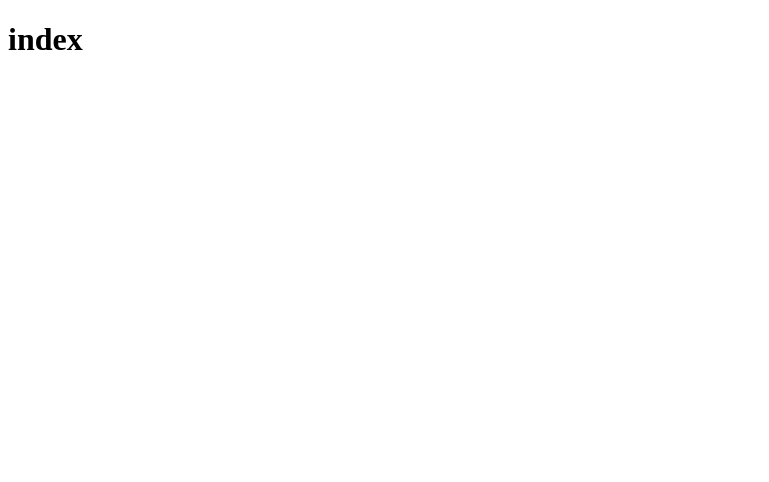
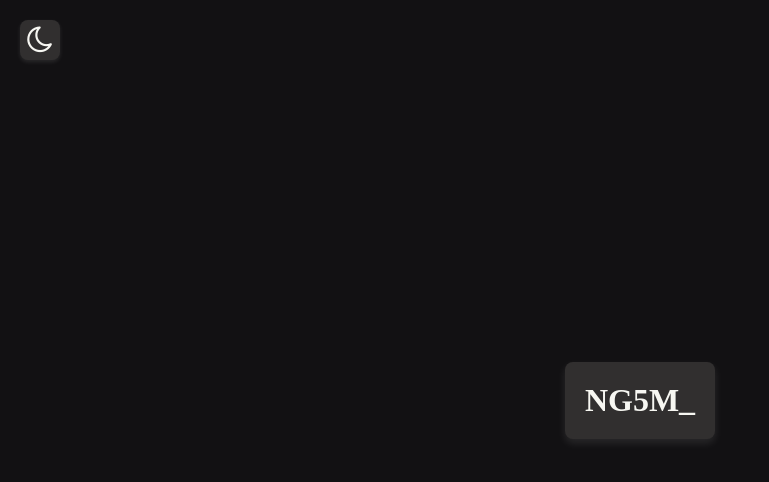
Before and after one commit to rexgamer338571/ng5m.dev, a plain HTML site: page index.html in a window 1280 px wide. Shown: the whole page, without its empty margins (0-769 px from the left). Drawn offline with Linux system fonts and the light colour scheme; a small style sheet from the web is missing.

Commit message:
add theme switch button

```diff
--- a/index.html
+++ b/index.html
@@ -4,8 +4,21 @@
     <meta charset="UTF-8">
     <meta name="viewport" content="width=device-width, initial-scale=1.0">
     <title>NG5M.dev</title>
+    <link rel="stylesheet" href="style.css">
+    <link href="https://iosevka-webfonts.github.io/iosevka/iosevka.css" rel="stylesheet" />
+    <link rel="stylesheet" href="https://cdnjs.cloudflare.com/ajax/libs/font-awesome/4.7.0/css/font-awesome.min.css">
+
+    <script src="script.js" defer></script>
 </head>
 <body>
-    <h1>index</h1>
+    <div class="navbar">
+        <button class="mode_button" onclick="switchMode()">
+            <i class="fa fa-moon-o"></i>
+        </div>
+    </div>
+
+    <div class="container">
+        <h1 id="header">_</h1>
+    </div>
 </body>
 </html>
--- /dev/null
+++ b/script.js
@@ -0,0 +1,52 @@
+const headerElem = document.getElementById("header");
+const headerTargetText = "NG5M";
+
+const darkMode = {
+    bgcolor: "#121113",
+    bglight: "#312F2F",
+    text: "#F7F7F2",
+
+    hover: "#413333"
+};
+
+const lightMode = {
+    bgcolor: "#DBDBDB",
+    bglight: "#EBF5EE",
+    text: "#02111B",
+
+    hover: "#E3E7DE"
+};
+
+let isLightMode = false;
+
+let headerIndex = 0;
+function juggleHeaderText() {
+    const interval = setInterval(function() {
+        headerElem.textContent = headerTargetText.substring(0, headerIndex) + "_";
+
+        headerIndex += 1;
+
+        if (headerIndex > headerTargetText.length) {
+            clearInterval(interval);
+            headerElem.textContent = headerTargetText + "_";
+        }
+    }, 300);
+}
+
+function switchMode() {
+    isLightMode = !isLightMode;
+
+    let dict = darkMode;
+
+    if (isLightMode) {
+        dict = lightMode;
+    }
+
+    document.documentElement.style.cssText =
+`--bgcolor: ${dict["bgcolor"]};\n` +
+`--bglight: ${dict["bglight"]};\n` +
+`--text: ${dict["text"]};\n` +
+`--hover: ${dict["hover"]};\n`;
+}
+
+juggleHeaderText();
--- /dev/null
+++ b/style.css
@@ -0,0 +1,56 @@
+:root {
+    --bgcolor: #121113;
+    --bglight: #312F2F;
+    --text: #F7F7F2;
+
+    --hover: #413333;
+}
+
+* {
+    margin: 0;
+    padding: 0;
+    box-sizing: border-box;
+
+    font-family: 'Iosevka Web';
+}
+
+body, html {
+    display: flex;
+    align-items: center;
+    justify-content: center;
+    width: 100vw;
+    height: 100vh;
+    background-color: var(--bgcolor);
+    color: var(--text);
+}
+
+.navbar {
+    position: absolute;
+    top: 20px;
+    left: 20px;
+}
+
+.mode_button {
+    background-color: var(--bglight);
+    border-radius: 8px;
+    height: 40px;
+    width: 40px;
+    color: var(--text);
+    font-size: 30px;
+    text-align: center;
+    box-shadow: 0 2px 4px rgba(255, 255, 255, 0.1);
+    border: none;
+
+    transition: 0.3s;
+}
+
+.mode_button:hover {
+    background-color: var(--hover);
+}
+
+.container {
+    padding: 20px;
+    background-color: var(--bglight);
+    border-radius: 8px;
+    box-shadow: 0 4px 8px rgba(255, 255, 255, 0.1);
+}
```
